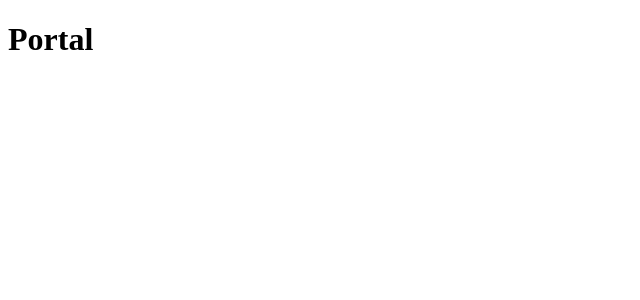
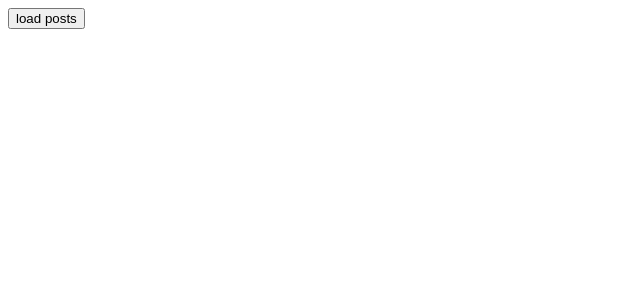
Before and after one commit to AppServiceProvider/vue, a Vue app: page / in a window 1280 px wide. Shown: the top 300 px of the page, without its empty margins (0-640 px from the left). Built offline with nearby package versions, Linux system fonts and the light colour scheme.

Commit message:
HTTP GET Request

```diff
--- a/index.html
+++ b/index.html
@@ -8,7 +8,6 @@
   </head>
   <body>
     <div id="app"></div>
-    <div id="portal-root"></div>
     <script type="module" src="/src/main.js"></script>
   </body>
 </html>
--- a/package.json
+++ b/package.json
@@ -9,6 +9,7 @@
     "preview": "vite preview"
   },
   "dependencies": {
+    "axios": "^1.6.2",
     "vue": "^3.3.10"
   },
   "devDependencies": {
--- a/src/App.vue
+++ b/src/App.vue
@@ -1,20 +1,16 @@
 <template>
 
-<teleport to='#portal-root'>
-
-  <Portal />
-
-</teleport>
+  <PostList />
 
 </template>
 
 <script>
-import Portal from "./components/Portal.vue";
+import PostList from "./components/PostList.vue";
 
 export default {
   name: "App",
   components: {
-    Portal,
+    PostList,
   },
 };
 </script>
--- a/src/components/Portal.vue
+++ /dev/null
@@ -1,11 +0,0 @@
-<template>
-    <div>
-      <h1>Portal</h1>
-    </div>
-  </template>
-
-  <script>
-    export default{
-      name: 'Portal',
-  }
-  </script>
--- /dev/null
+++ b/src/components/PostList.vue
@@ -0,0 +1,38 @@
+<template>
+    <div>
+      <button @click="getPosts">load posts</button>
+      <div v-for="post in posts" :key="post.id">
+        <h3>{{ post.id }}.{{ post.title }}</h3>
+        <p>{{ post.body }}</p>
+        <hr />
+      </div>
+    </div>
+  </template>
+
+  <script>
+  import axios from "axios";
+
+  export default {
+    name: "PostList",
+    data() {
+      return {
+        posts: [],
+      };
+    },
+    methods: {
+      getPosts() {
+        axios
+          .get("https://jsonplaceholder.typicode.com/posts")
+          .then((response) => {
+            // Log the response data
+            console.log(response.data);
+            // Update the component's posts data property
+            this.posts = response.data;
+          })
+          .catch((error) => {
+            console.log(error);
+          });
+      },
+    },
+  };
+  </script>
```
Also changed, not shown: 2 other files (tests, documents, lock files or other folders).
